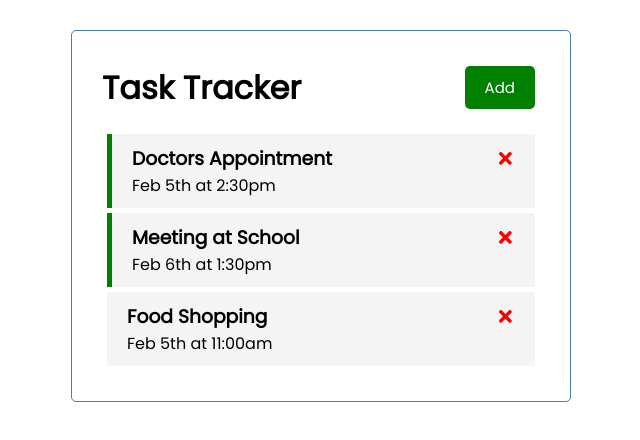
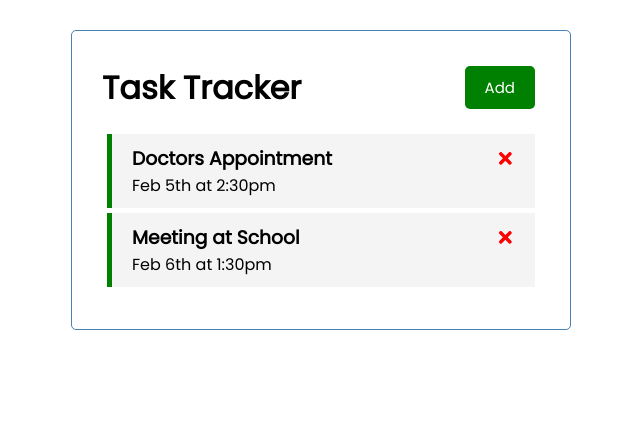
Before and after one commit to collinsigeh/jpp-react-task-tracker, a React (Create React App) app: page / in a window 1280 px wide. Shown: the top 440 px of the page, without its empty margins (319-959 px from the left). Built offline with nearby package versions, Linux system fonts and the light colour scheme; data requests are answered from the project's data file.

Commit message:
implemented the logic for persistent deletion

```diff
--- a/db.json
+++ b/db.json
@@ -11,12 +11,6 @@
       "text": "Meeting at School",
       "day": "Feb 6th at 1:30pm",
       "reminder": true
-    },
-    {
-      "id": 3,
-      "text": "Food Shopping",
-      "day": "Feb 5th at 11:00am",
-      "reminder": false
     }
   ]
 }
--- a/src/App.js
+++ b/src/App.js
@@ -30,7 +30,8 @@ function App() {
     setTasks([...tasks, newTask]);
   }
 
-  const deleteTask = (id) => {
+  const deleteTask = async (id) => {
+    await fetch(`http://localhost:5000/tasks/${id}`, { method: "DELETE" });
     setTasks(tasks.filter((task) => task.id !== id));
   };
 
```
